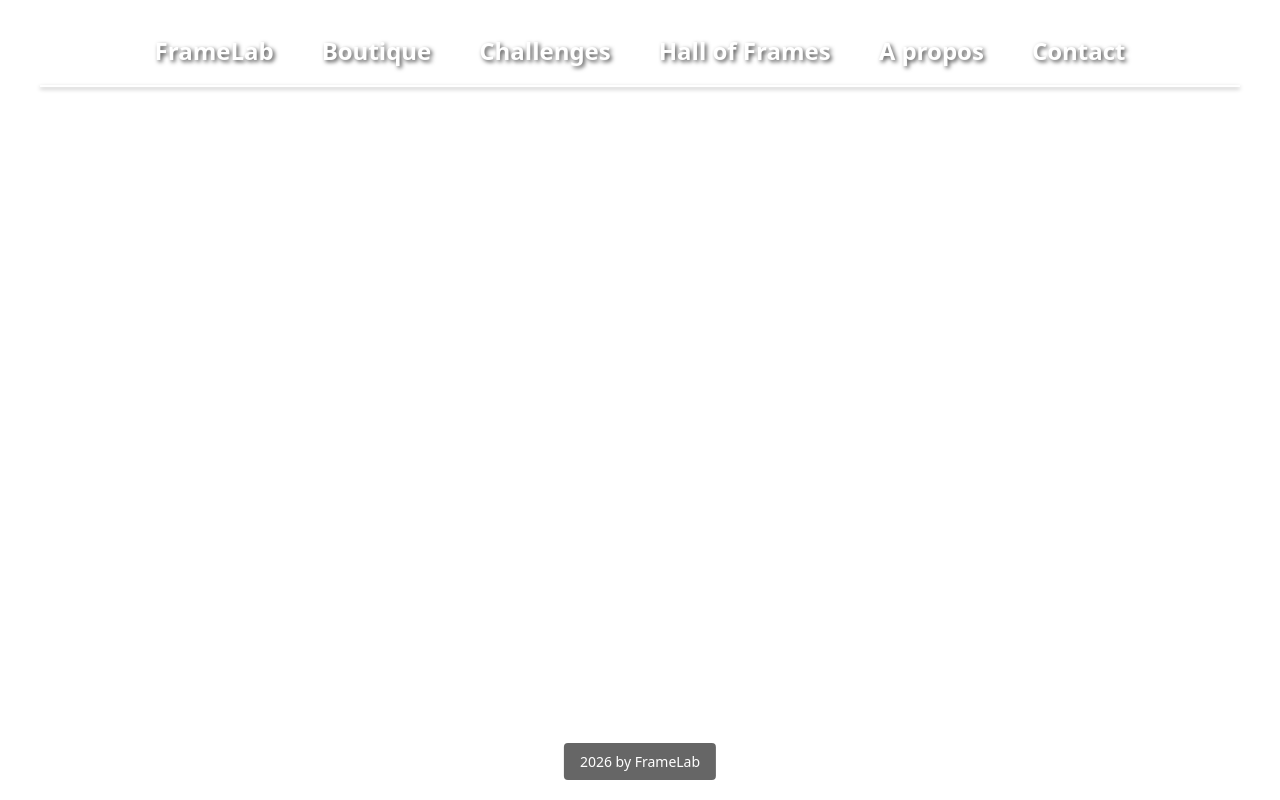
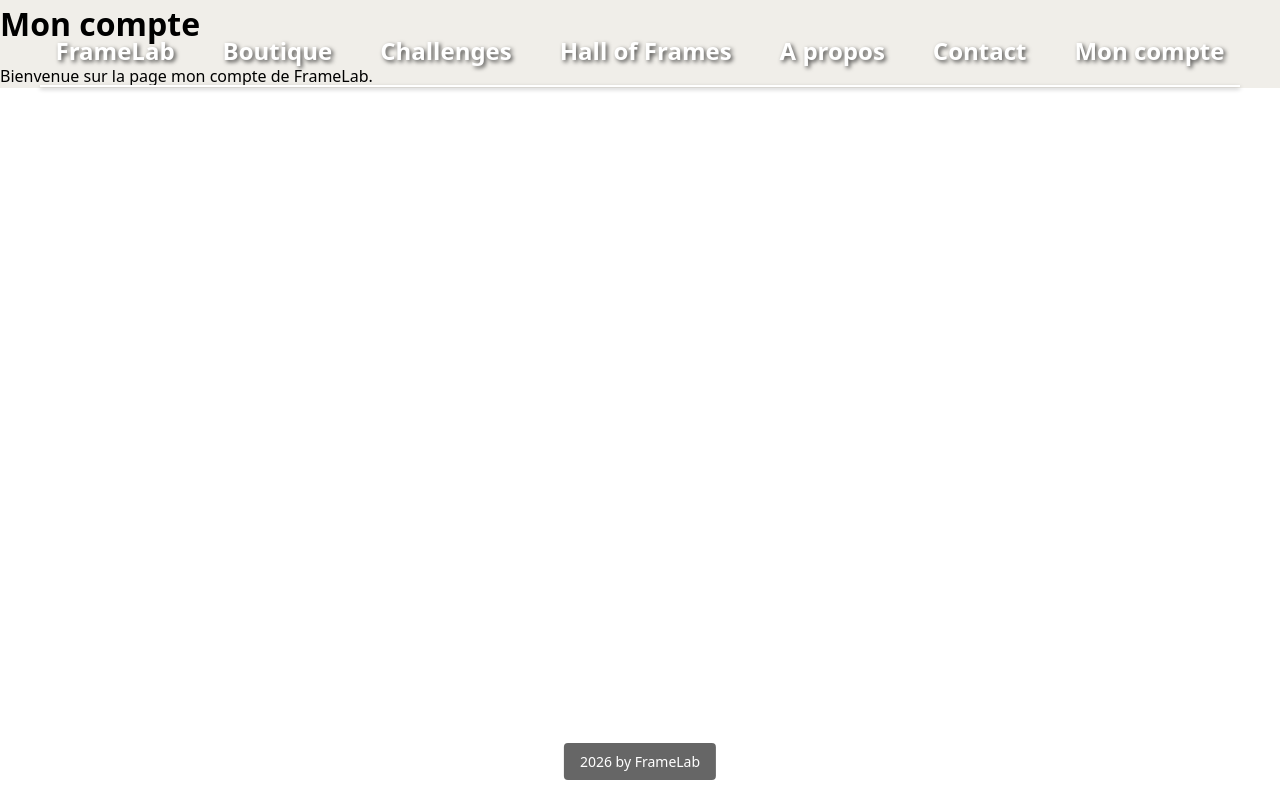
Before and after one commit to matmathmat/framelab-front, a Vue app: page /me in a window 1280 px wide. Built offline with nearby package versions, Linux system fonts and the light colour scheme; a web font is replaced by a local one.

Commit message:
Ajout de la page profil (WIP)

```diff
--- a/src/components/Header.vue
+++ b/src/components/Header.vue
@@ -8,6 +8,7 @@
         <router-link to="/hall-of-frames" class="nav-link">Hall of Frames</router-link>
         <router-link to="/about" class="nav-link">A propos</router-link>
         <router-link to="/contact" class="nav-link">Contact</router-link>
+        <router-link to="/me" class="nav-link">Mon compte</router-link>
       </nav>
       <div class="header-line"></div>
     </div>
--- a/src/router.ts
+++ b/src/router.ts
@@ -8,6 +8,7 @@ import Shop from './views/Shop.vue'
 import Challenges from './views/Challenges.vue'
 import HallOfFrames from './views/HallOfFrames.vue'
 import Contact from './views/Contact.vue'
+import MyAccount from './views/MyAccount.vue'
 
 const routes: Array<RouteRecordRaw> = [
   { path: '/', name: 'Home', component: Home },
@@ -16,6 +17,7 @@ const routes: Array<RouteRecordRaw> = [
   { path: '/challenges', name: 'Challenges', component: Challenges },
   { path: '/hall-of-frames', name: 'HallOfFrames', component: HallOfFrames },
   { path: '/contact', name: 'Contact', component: Contact },
+  { path: '/me', name: 'MyAccount', component: MyAccount },
 ]
 
 const router = createRouter({
--- /dev/null
+++ b/src/views/MyAccount.vue
@@ -0,0 +1,16 @@
+<template>
+  <div>
+    <h1>Mon compte</h1>
+    <p>Bienvenue sur la page mon compte de FrameLab.</p>
+  </div>
+</template>
+
+<script setup>
+</script>
+
+<style scoped>
+h1 {
+  font-size: 2rem;
+  margin-bottom: 1rem;
+}
+</style>
```
